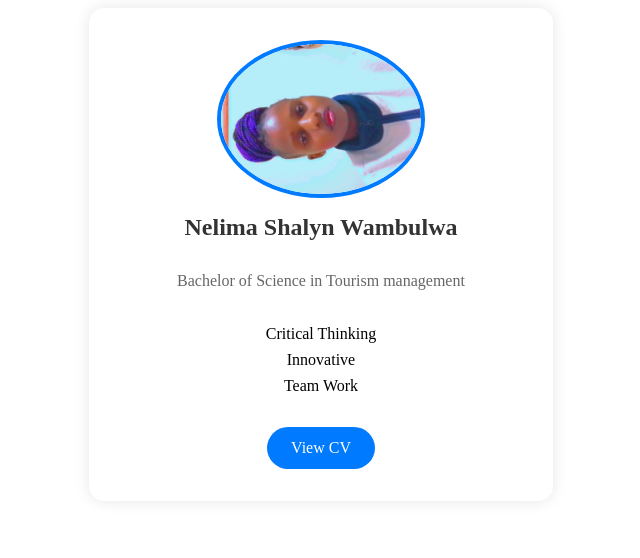
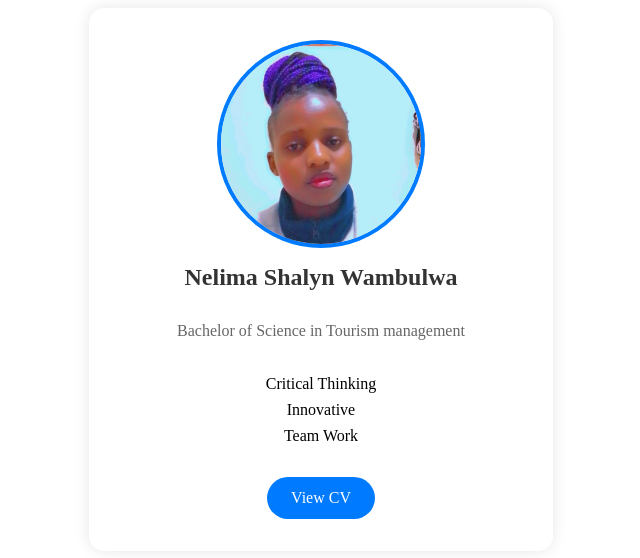
Before and after one commit to CyclesTech/nelimaShalyn, a plain HTML site: page home.html in a window 1280 px wide. Shown: the whole page, without its empty margins (319-959 px from the left). Drawn offline with Linux system fonts and the light colour scheme.

Commit message:
Update home.html

```diff
--- a/home.html
+++ b/home.html
@@ -81,7 +81,7 @@
 </head>
 <body>
     <div class="project">
-        <img src="Nelima.png" alt="Daniel France">
+        <img src="Nelima2.jpg" alt="Daniel France">
         <h2>Nelima Shalyn  Wambulwa</h2>
         <p>Bachelor of Science  in Tourism management</p>
 
```
